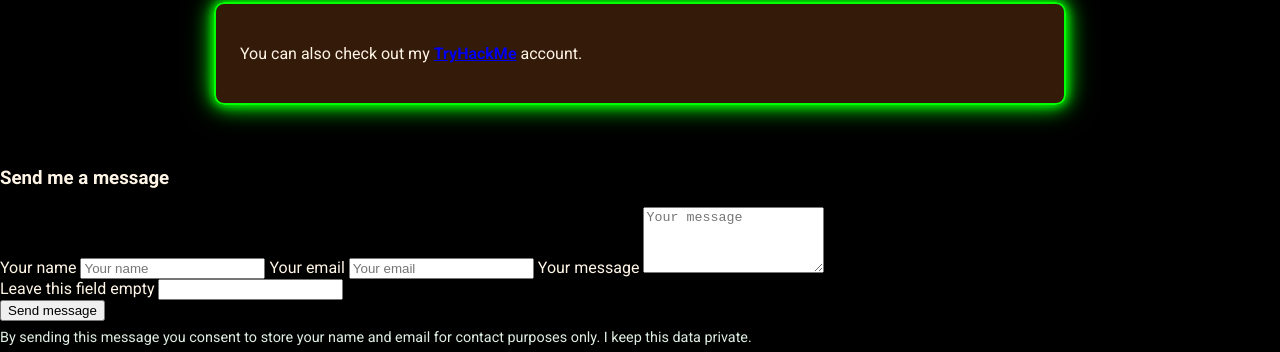
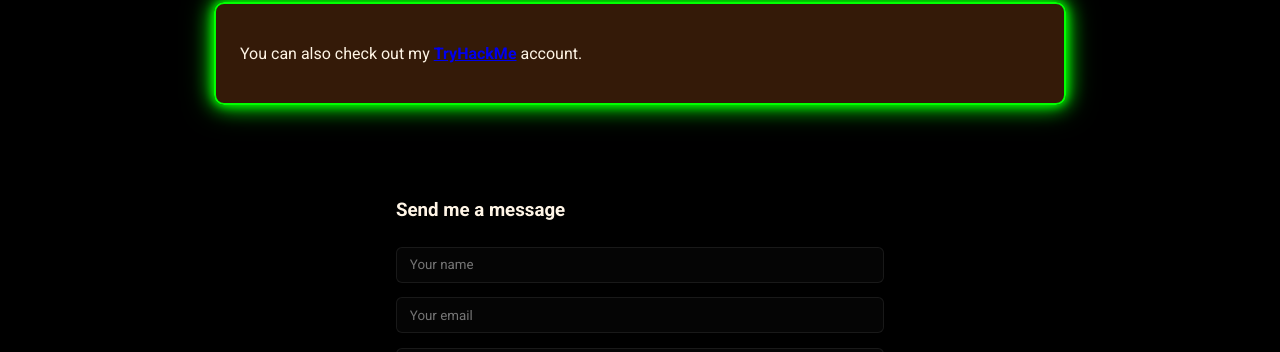
Before and after one commit to probalintel/probalintel.github.io, a plain HTML site: page index.html in a window 1280 px wide. Shown: the part 2722-3074 px from the top of the page. Drawn offline with nearby package versions, Linux system fonts and the light colour scheme; animation ran at ten frames a second.

Commit message:
Update index.html

```diff
--- a/index.html
+++ b/index.html
@@ -396,6 +396,71 @@
   transform: translateY(-5px);
   box-shadow: 0 0 15px #00ffcc;
 }
+/* --- Footer visitor form --- */
+.footer-contact-form {
+  max-width: 520px;
+  margin: 1rem auto;
+  padding: 1rem;
+  background: rgba(0,0,0,0.45);
+  border-radius: 8px;
+  color: #fff5e6;
+  box-sizing: border-box;
+}
+
+.footer-contact-form input,
+.footer-contact-form textarea {
+  width: 100%;
+  padding: 0.6rem 0.8rem;
+  margin: 0.45rem 0;
+  border: 1px solid rgba(255,255,255,0.08);
+  border-radius: 6px;
+  background: rgba(255,255,255,0.02);
+  color: #fff;
+  font-family: inherit;
+  box-sizing: border-box;
+}
+
+.footer-contact-form button {
+  display: inline-block;
+  background: #222;           /* professional neutral button */
+  color: #fff;
+  padding: 0.55rem 0.9rem;
+  border-radius: 8px;
+  border: 1px solid rgba(255,255,255,0.06);
+  cursor: pointer;
+  font-weight: 600;
+  margin-top: 0.5rem;
+}
+
+.footer-contact-form button:disabled {
+  opacity: 0.6;
+  cursor: not-allowed;
+}
+
+/* Keep honeypot off-screen (visible to screen readers? we mark aria-hidden) */
+.hp-field {
+  position: absolute !important;
+  left: -9999px !important;
+  width: 1px !important;
+  height: 1px !important;
+  overflow: hidden !important;
+}
+
+/* optional: visually-hidden helper */
+.visually-hidden {
+  position: absolute !important;
+  width: 1px !important;
+  height: 1px !important;
+  padding: 0 !important;
+  margin: -1px !important;
+  overflow: hidden !important;
+  clip: rect(0, 0, 0, 0) !important;
+  white-space: nowrap !important;
+  border: 0 !important;
+}
+
+#visitor-form-status { margin-top: .5rem; font-size: .95rem; color: #cfead0; }
+.privacy-note { opacity: 0.85; }
 
   </style>
 
```
